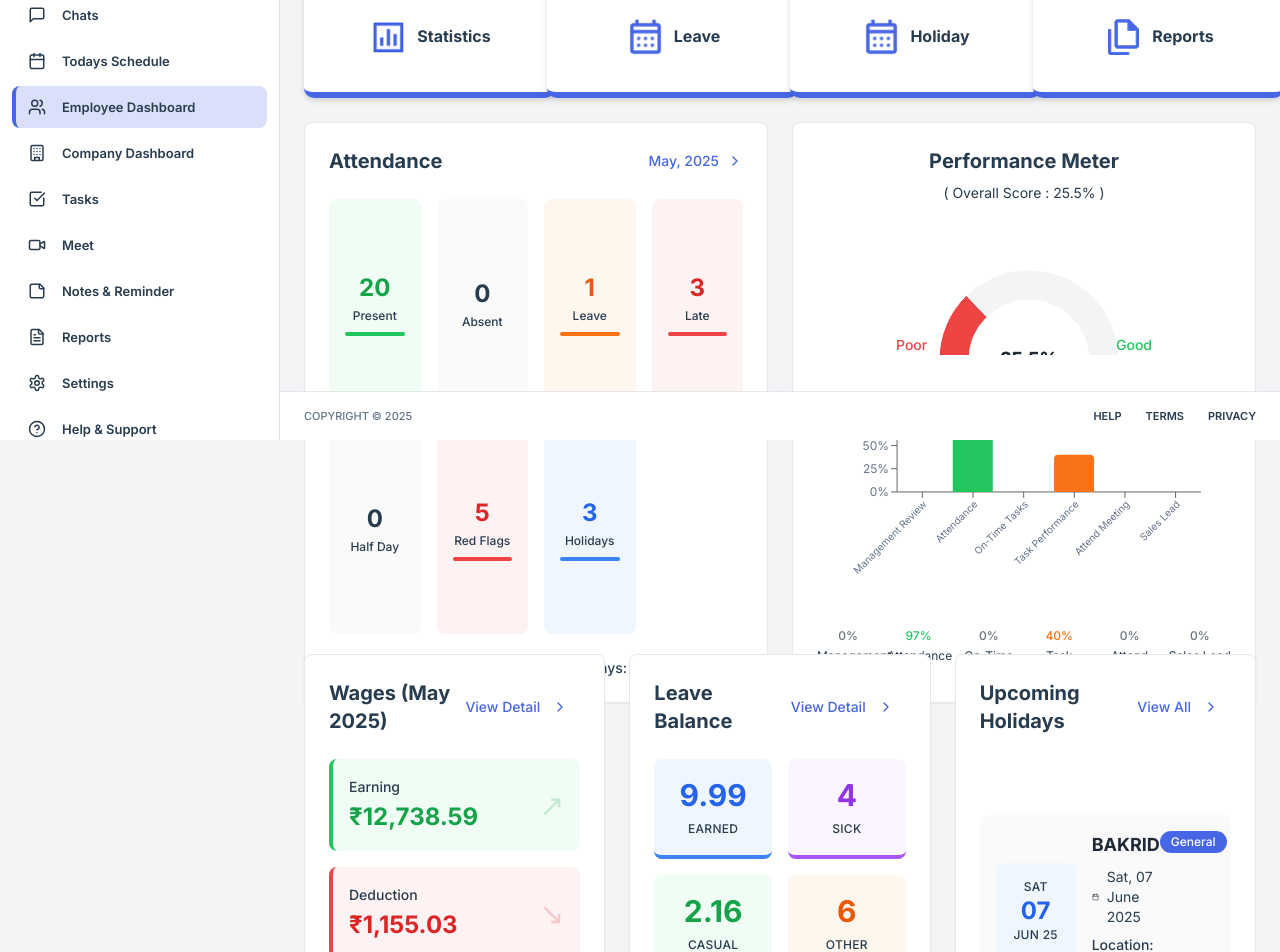
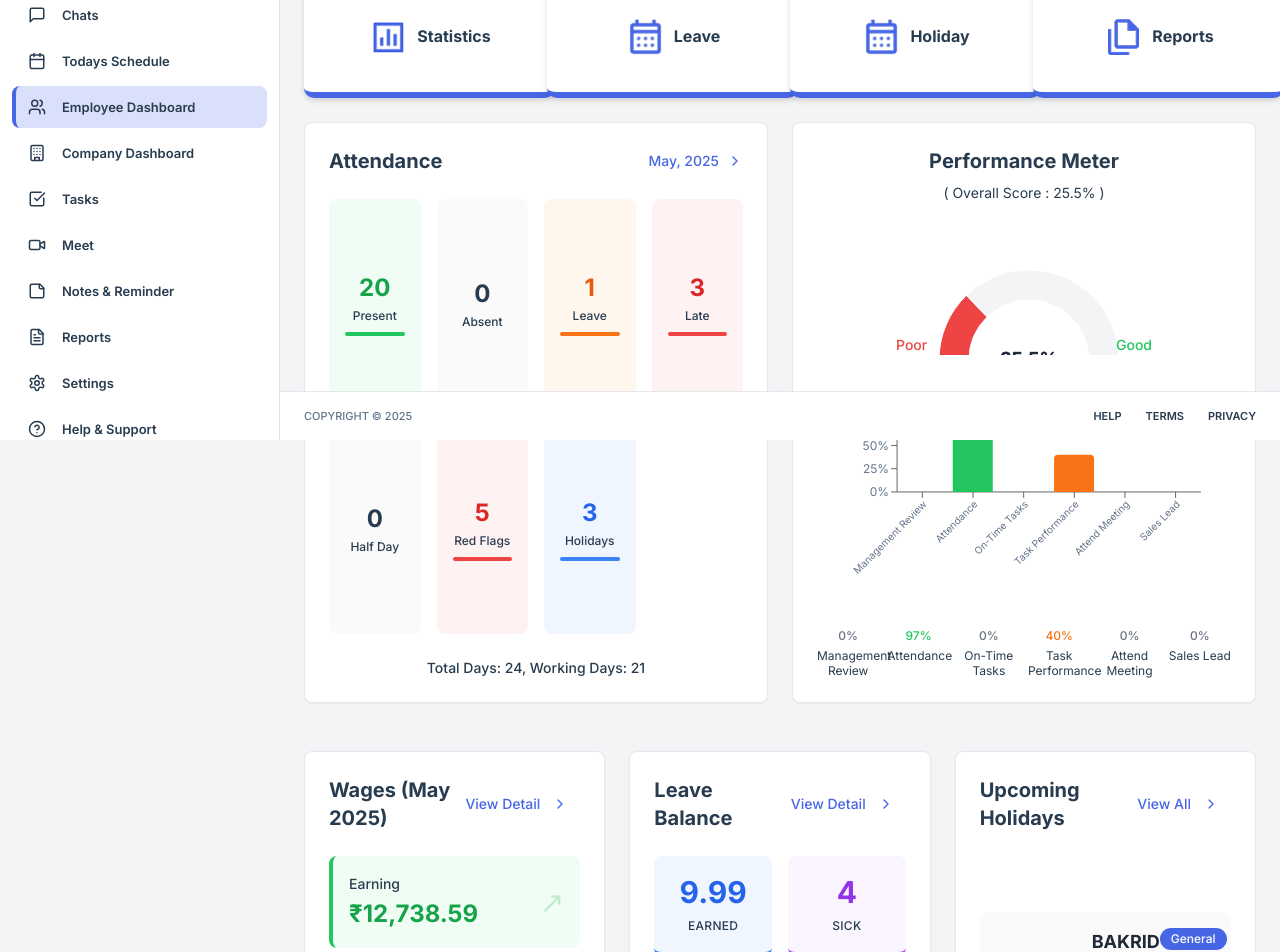
Before and after one commit to soumya85/webpanelEasyDo, a React (Vite) app: page /employee-dashboard in a window 1280 px wide. Shown: the part 360-1312 px from the top of the page. Built offline with nearby package versions, Linux system fonts and the light colour scheme; the HTML template or start-up script is replaced by a standard one.

Commit message:
Fix spacing and remove overlapping between dashboard rows
cgen-0f31927173664e21ae311a834632a072

```diff
--- a/src/pages/EmployeeDashboard.tsx
+++ b/src/pages/EmployeeDashboard.tsx
@@ -151,26 +151,26 @@ export default function EmployeeDashboard() {
         </div>
 
         {/* New Dashboard Sections */}
-        <div className="flex flex-col gap-6 sm:gap-8 w-full">
+        <div className="flex flex-col gap-8 sm:gap-10 lg:gap-12 w-full">
           {/* First Row: Attendance Summary and Performance Meter - Equal Heights */}
-          <div className="grid grid-cols-1 lg:grid-cols-2 gap-6 h-auto lg:h-[500px]">
-            <div className="h-full">
+          <div className="grid grid-cols-1 lg:grid-cols-2 gap-6">
+            <div className="min-h-[400px] lg:min-h-[450px]">
               <AttendanceSummary />
             </div>
-            <div className="h-full">
+            <div className="min-h-[400px] lg:min-h-[450px]">
               <PerformanceMeter />
             </div>
           </div>
 
           {/* Second Row: Wages, Leave Balance, and Upcoming Holidays - Equal Heights */}
-          <div className="grid grid-cols-1 md:grid-cols-2 lg:grid-cols-3 gap-6 h-auto lg:h-[450px]">
-            <div className="h-full">
+          <div className="grid grid-cols-1 md:grid-cols-2 lg:grid-cols-3 gap-6">
+            <div className="min-h-[350px] lg:min-h-[400px]">
               <WagesSummary />
             </div>
-            <div className="h-full">
+            <div className="min-h-[350px] lg:min-h-[400px]">
               <LeaveBalance />
             </div>
-            <div className="h-full">
+            <div className="min-h-[350px] lg:min-h-[400px]">
               <UpcomingHolidays />
             </div>
           </div>
```
